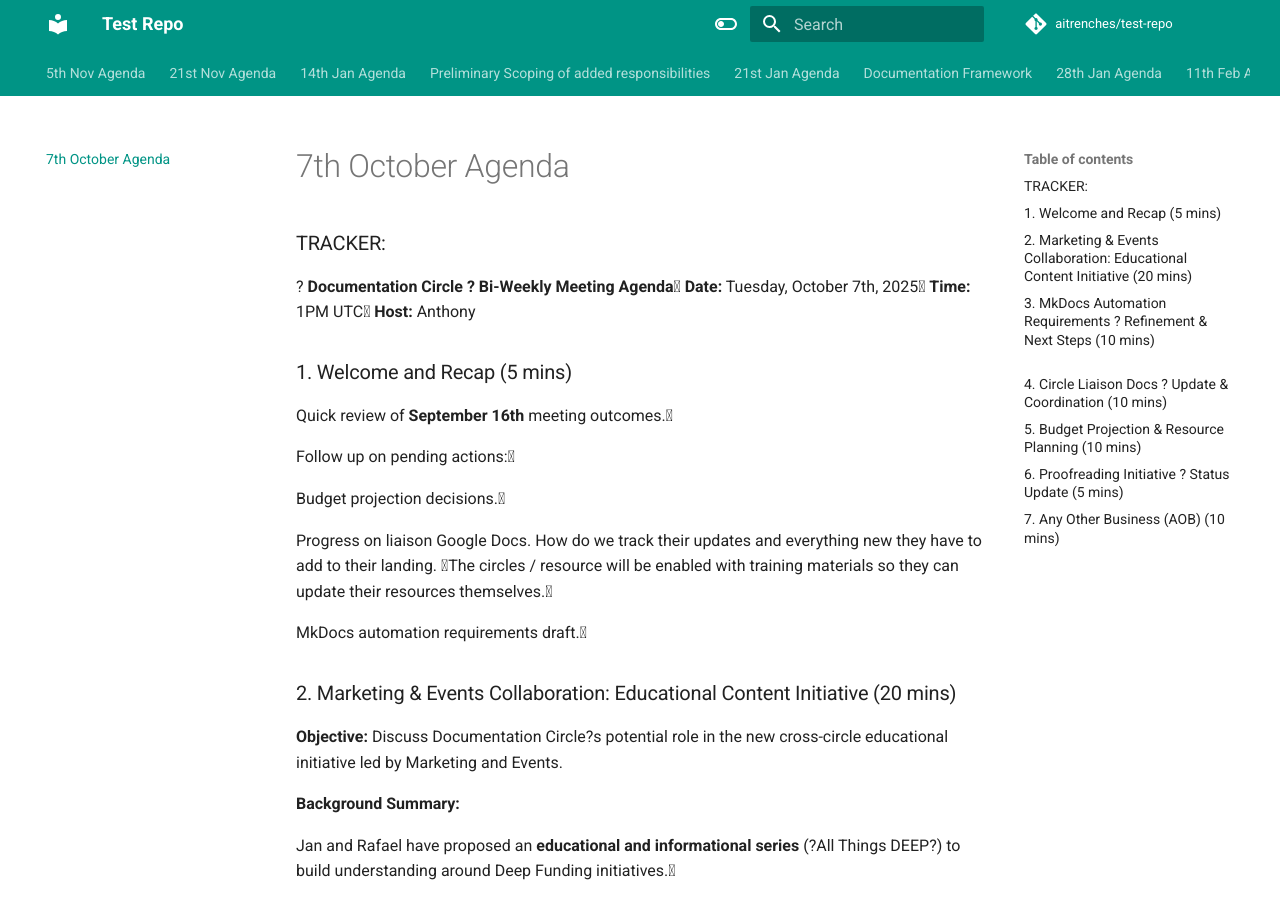
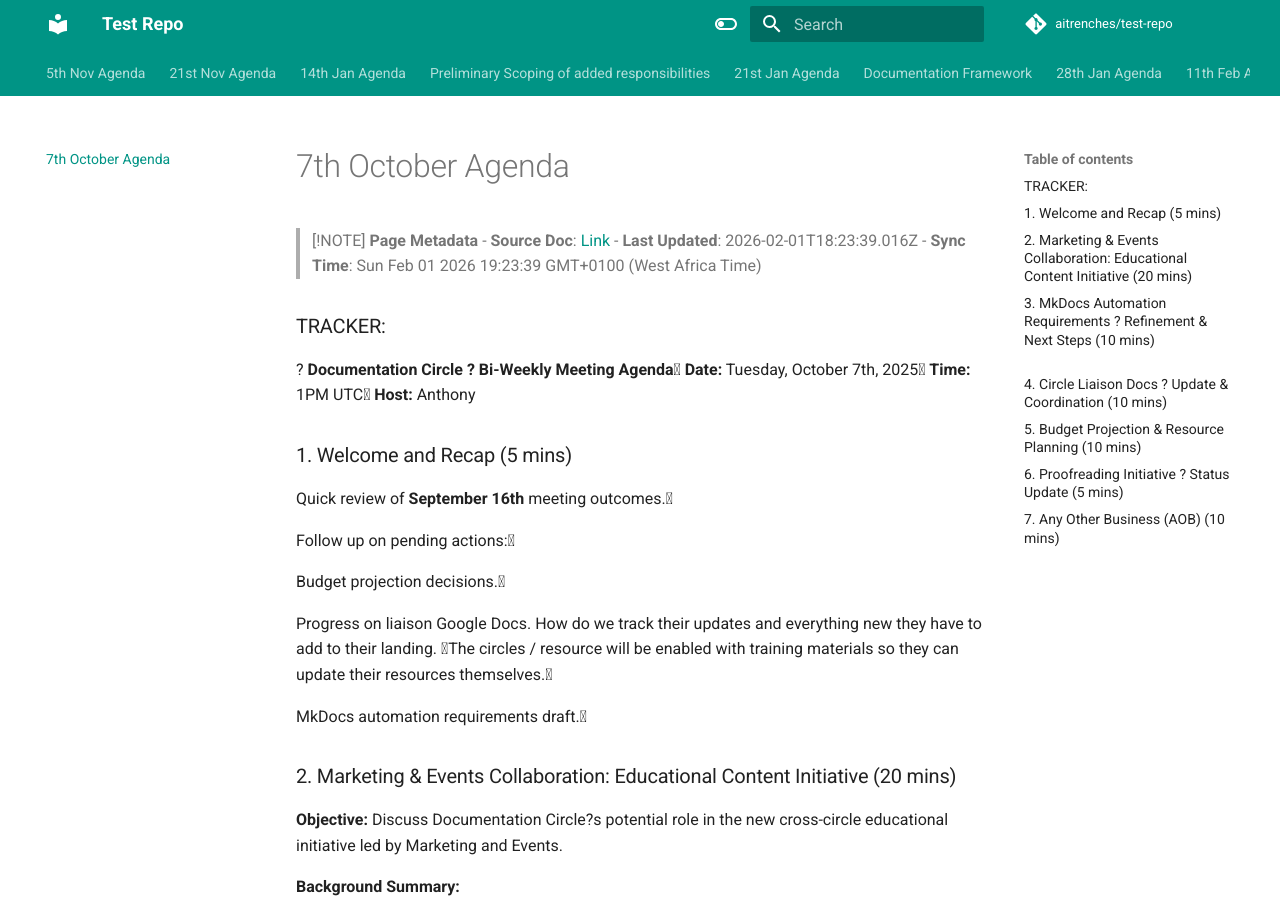
Before and after one commit to aitrenches/test-repo, an MkDocs documentation site: the page built from docs/7th-october-agenda.md, in a window 1280 px wide and 900 px high. Built offline with MkDocs 1.6.1 and Material for MkDocs 9.7.7, drawn with Linux system fonts in a browser that asks for light colours; comment, search, counter and statistics services are not loaded.

Commit message:
Sync tab: 7th October Agenda

```diff
--- a/docs/7th-october-agenda.md
+++ b/docs/7th-october-agenda.md
@@ -1,9 +1,15 @@
 ---
 title: "7th October Agenda"
-last_updated: "2026-01-29T08:34:57.655Z"
+last_updated: "2026-02-01T18:23:39.016Z"
 source_doc: "https://docs.google.com/document/d/1l5-1xQtHEozG9N6FpkFO4A6oixgQ6ZUo8Jx0FXYtqro/edit#heading=h.t.8fewtqq5nv5m"
-sync_timestamp: "Thu Jan 29 2026 09:34:57 GMT+0100 (West Africa Time)"
+sync_timestamp: "Sun Feb 01 2026 19:23:39 GMT+0100 (West Africa Time)"
 ---
+
+> [!NOTE]
+> **Page Metadata**
+> - **Source Doc**: [Link](https://docs.google.com/document/d/1l5-1xQtHEozG9N6FpkFO4A6oixgQ6ZUo8Jx0FXYtqro/edit#heading=h.t.8fewtqq5nv5m)
+> - **Last Updated**: 2026-02-01T18:23:39.016Z
+> - **Sync Time**: Sun Feb 01 2026 19:23:39 GMT+0100 (West Africa Time)
 
 ### TRACKER:
 
```
